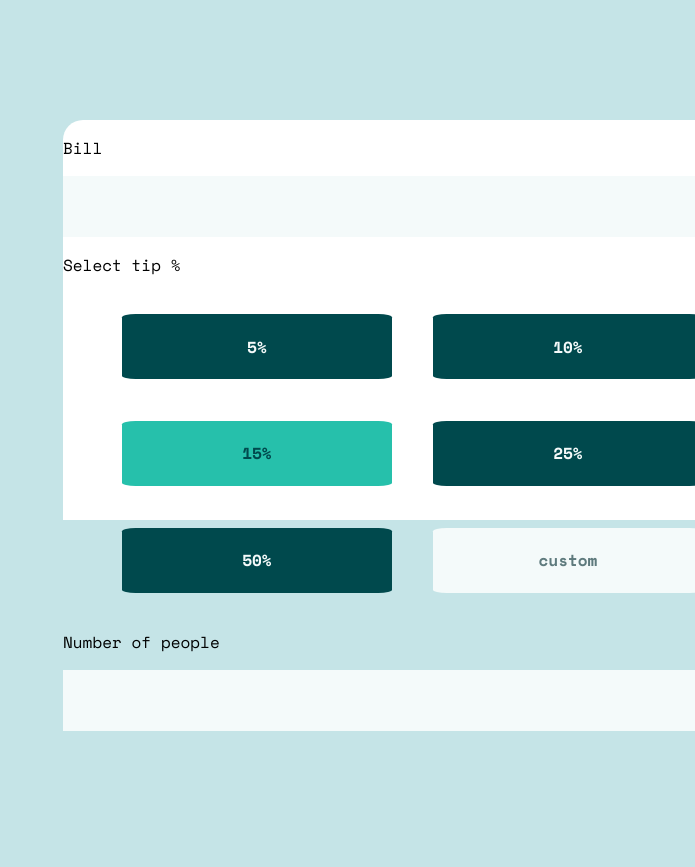
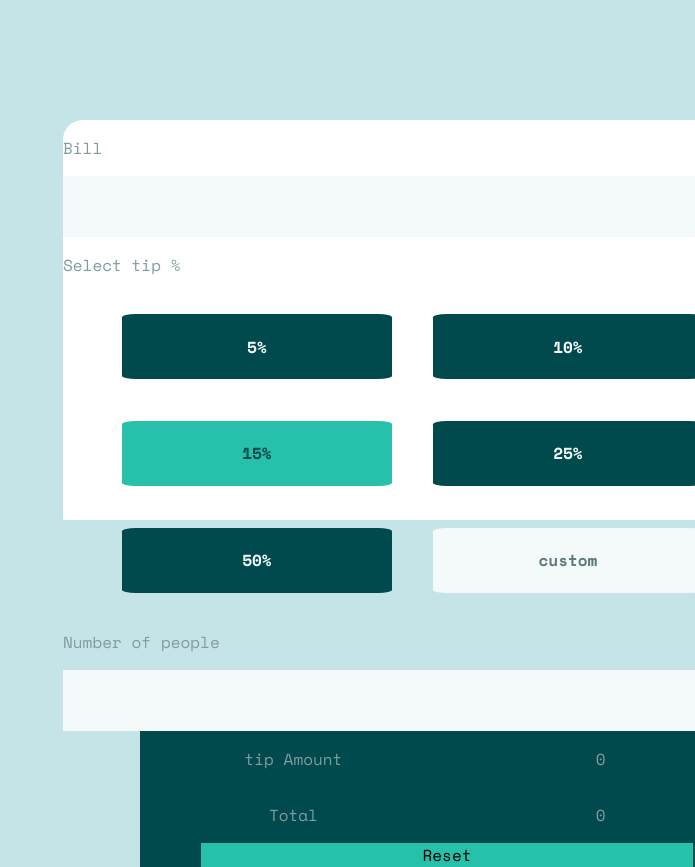
Before and after one commit to sarath820/tip-calculator-, a plain HTML site: page index.html in a window 1280 px wide. Shown: the part 280-1147 px from the top of the page, without its empty margins (585-1280 px from the left). Before the commit the page ends 1011 px from the top, so only its background shows below. Drawn offline with nearby package versions, Linux system fonts and the light colour scheme.

Commit message:
added tip result

```diff
--- a/index.html
+++ b/index.html
@@ -25,7 +25,14 @@
         </div>
         <p>Number of people</p>
         <input class="box" type="text">
-        <div class="result"></div>
+
+        <div class="tipresult">
+            <p>tip Amount</p>
+            <p>0</p>
+            <p>Total</p>
+            <p>0</p>
+            <div class="reset">Reset</div>
+        </div>
     </div>
 
 </body>
--- a/stylesheet/styles.css
+++ b/stylesheet/styles.css
@@ -35,8 +35,10 @@ body{
     flex-direction: column;
     align-items: center;
 }
+
 p{
     align-self: start;
+    color:hsl(184, 14%, 56%);
 }
 
 .tip{
@@ -62,6 +64,24 @@ p{
 
 }
 
+.tipresult{
+    display: flex;
+    flex-wrap: wrap;
+    background-color:hsl(183, 100%, 15%) ;
+    width : 80%;
+    text-align: center;
+    justify-content: center;
+}
+
+.tipresult p{
+    width: 50%;
+}
+.reset{
+    background-color: hsl(172, 67%, 45%) ;
+    width: 80%;
+}
+
+
 
 
 @media only screen and (min-width:450px){
```
